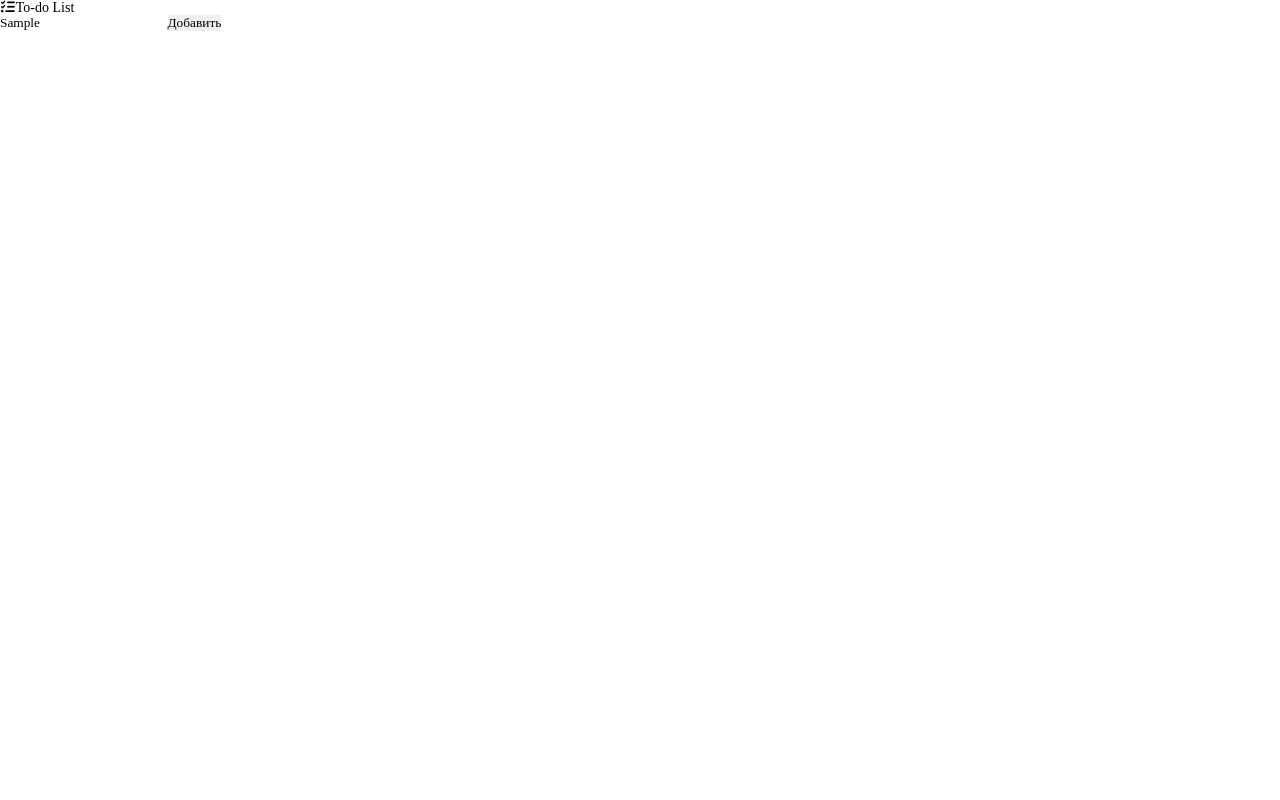
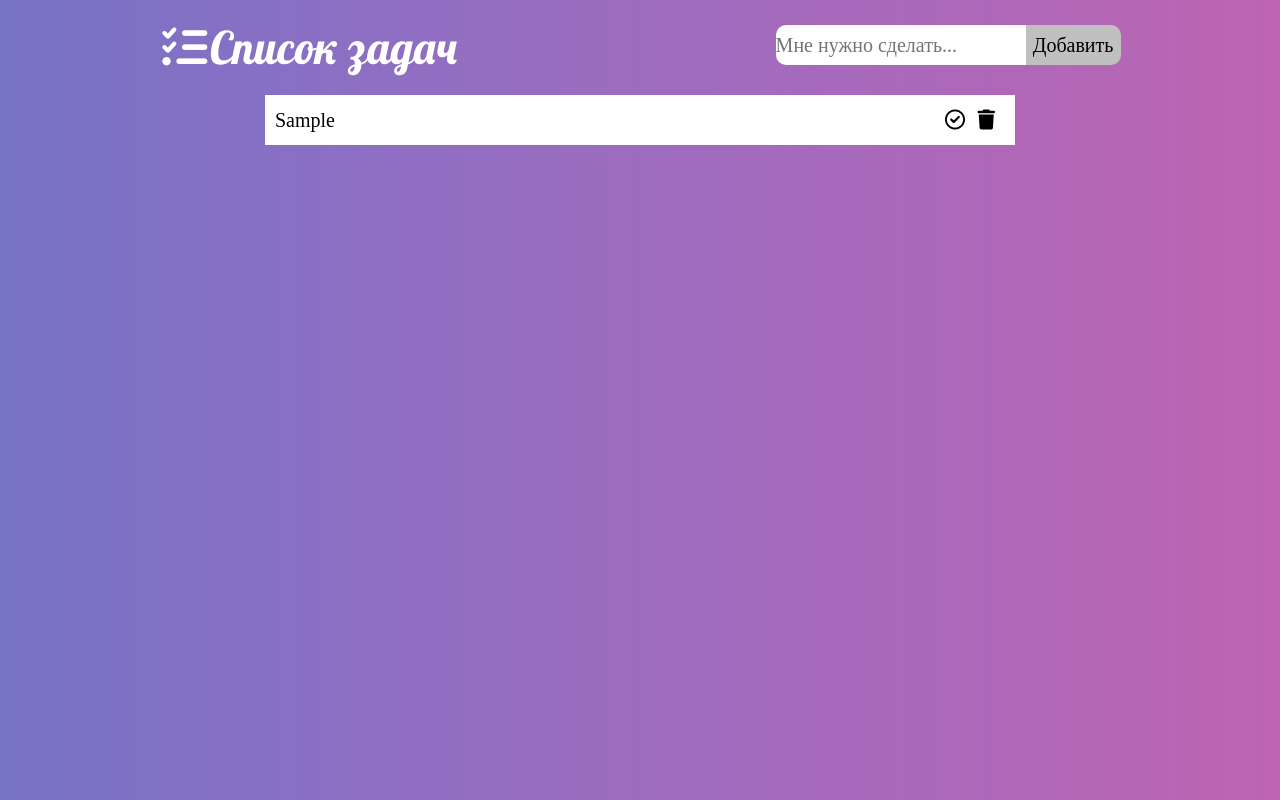
Before and after one commit to Denis-Godun/to-do, a plain HTML site: page index.html in a window 1280 px wide. Both pictures are taken after typing "Sample" into the empty fields and a click on the button "Добавить". Drawn offline with Linux system fonts and the light colour scheme.

Commit message:
создал функцию добавления айтема

```diff
--- a/index.html
+++ b/index.html
@@ -15,7 +15,7 @@
     <header>
       <div class="container">
         <div class="header">
-          <h2><i class="fa-solid fa-list-check"></i>To-do List</h2>
+          <h2><i class="fa-solid fa-list-check"></i>Список задач</h2>
           <div id="user_input">
             <input type="text" id="input" placeholder="Мне нужно сделать..." />
             <button id="btn">Добавить</button>
@@ -23,13 +23,11 @@
         </div>
       </div>
     </header>
-<section>
-    <div class="container">
-        <div id="to_do_list">
-        </div>
-    </div>
-</section>
-    <section></section>
+    <section>
+      <div class="container">
+        <div id="to_do_list"></div>
+      </div>
+    </section>
     <script src="script.js"></script>
   </body>
 </html>
--- a/script.js
+++ b/script.js
@@ -0,0 +1,36 @@
+const btn = document.querySelector("#btn");
+const input = document.querySelector("input");
+const item = document.querySelector("#to_do_list");
+btn.onclick = function () {
+  addItem(input.value);
+  input.value = "";
+};
+let addItem = function (input) {
+  const item = document.createElement("div");
+  const div = document.createElement("div");
+  const checkIcon = document.createElement("i");
+  const trashIcon = document.createElement("i");
+  const paragraph = document.createElement("p");
+
+  item.className = "item";
+  paragraph.textContent = input;
+
+  checkIcon.className = "fa-regular fa-circle-check";
+  checkIcon.onclick = () => {
+checkIcon.style.color = "#00ff00";
+  };
+  div.appendChild(checkIcon);
+
+  trashIcon.className = "fa-solid fa-trash";
+  trashIcon.onclick = () => {
+    item.remove();
+  };
+
+  div.className = "icons";
+  div.appendChild(trashIcon);
+
+  item.appendChild(paragraph);
+  item.appendChild(div);
+
+  document.querySelector('#to_do_list').append(item);
+};
--- a/source/style.scss
+++ b/source/style.scss
@@ -1 +1,51 @@
-@import 'zerostyle.scss';
+@import "zerostyle.scss";
+@import url("https://fonts.googleapis.com/css2?family=Lobster&display=swap");
+body {
+  background: linear-gradient(to right, #7773c6, #9d6cc0, #bd64b2);
+}
+.container {
+}
+.header {
+  display: flex;
+  justify-content: space-around;
+}
+h2 {
+  color: white;
+  font-size: 45px;
+  font-family: "Lobster", cursive;
+  margin-top: 25px;
+}
+#user_input {
+  display: flex;
+  margin-top: 25px;
+}
+#input {
+  width: 250px;
+  height: 40px;
+  font-size: 20px;
+  border-radius: 10px 0 0 10px;
+}
+#btn {
+  width: 95px;
+  height: 40px;
+  font-size: 20px;
+  border-radius: 0 10px 10px 0;
+  background: 	#c0c0c0;
+}
+.item{
+    background: white;
+    width: 750px;
+    height: 50px;
+    margin:25px auto 15px auto ;
+font-size: 20px;
+padding-left: 10px;
+padding-top: 15px;
+display: flex;
+justify-content: space-between;
+padding-right: 20px;
+}
+.icons{
+  display: flex;
+ width: 50px;
+ justify-content: space-between;
+}
```
Also changed, not shown: style.css.
